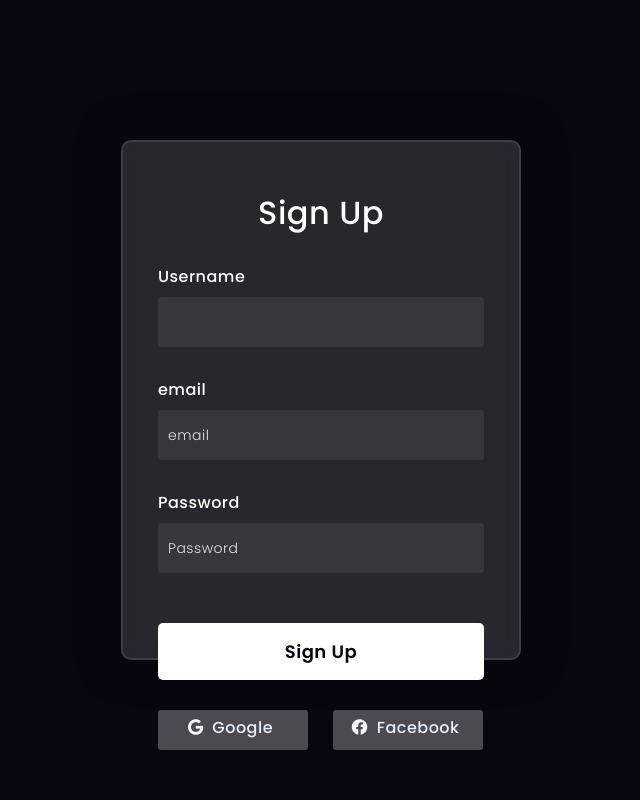
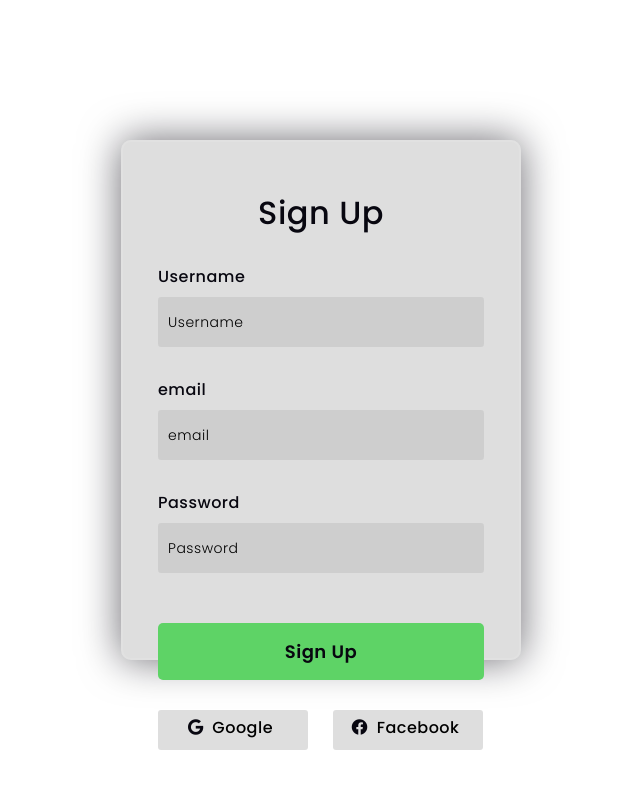
Before and after one commit to thenu2003/Blaze_intern, a Django app: page /signup.html in a window 1280 px wide. Shown: the whole page, without its empty margins (319-959 px from the left). Run offline with Django 4.2, Linux system fonts and the light colour scheme.

Commit message:
UI modified

```diff
--- a/templates/signup.html
+++ b/templates/signup.html
@@ -18,13 +18,13 @@
     box-sizing: border-box;
 }
 body{
-    background-color: #080710;
+    background-color: #ffffff;
 }
 
 form{
     height: 520px;
     width: 400px;
-    background-color: rgba(255,255,255,0.13);
+    background-color: rgba(0, 0, 0, 0.13);
     position: absolute;
     transform: translate(-50%,-50%);
     top: 50%;
@@ -37,7 +37,7 @@ form{
 }
 form *{
     font-family: 'Poppins',sans-serif;
-    color: #ffffff;
+    color: #080710;
     letter-spacing: 0.5px;
     outline: none;
     border: none;
@@ -59,7 +59,7 @@ input{
     display: block;
     height: 50px;
     width: 100%;
-    background-color: rgba(255,255,255,0.07);
+    background-color: rgba(0, 0, 0, 0.07);
     border-radius: 3px;
     padding: 0 10px;
     margin-top: 8px;
@@ -67,12 +67,12 @@ input{
     font-weight: 300;
 }
 ::placeholder{
-    color: #e5e5e5;
+    color: #000000;
 }
 button{
     margin-top: 50px;
     width: 100%;
-    background-color: #ffffff;
+    background-color: #5ed366;
     color: #080710;
     padding: 15px 0;
     font-size: 18px;
@@ -89,12 +89,12 @@ button{
   width: 150px;
   border-radius: 3px;
   padding: 5px 10px 10px 5px;
-  background-color: rgba(255,255,255,0.27);
-  color: #eaf0fb;
+  background-color: rgba(0, 0, 0, 0.13);
+  color: #000000;
   text-align: center;
 }
 .social div:hover{
-  background-color: rgba(255,255,255,0.47);
+  background-color: #5ed366;
 }
 .social .fb{
   margin-left: 25px;
@@ -114,9 +114,8 @@ button{
         {% csrf_token %}
         <h3>Sign Up</h3>
 
-
         <label for="username">Username</label>
-        <input type="" placeholder="" id="username" name="username">
+        <input type="" placeholder="Username" id="username" name="username">
 
         <label for="">email</label>
         <input type="email" placeholder="email" id="email" name="email">
```
Also changed, not shown: templates/login.html (+8 -8 lines), db.sqlite3.
